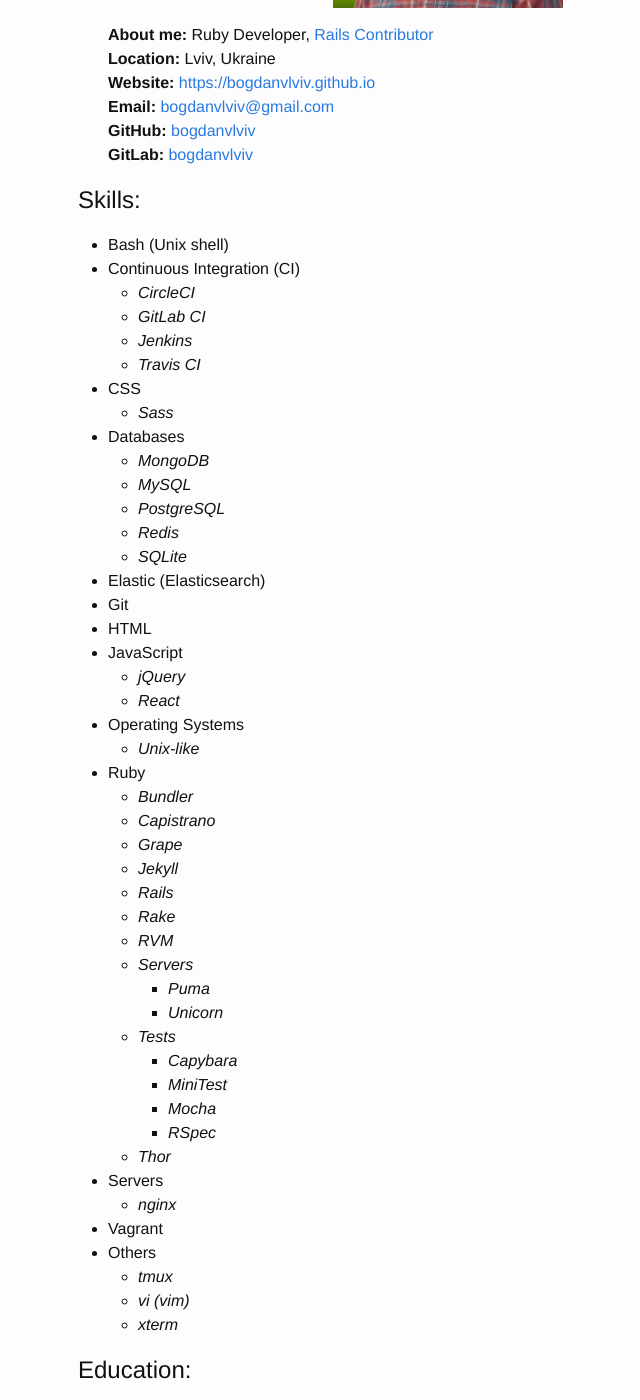
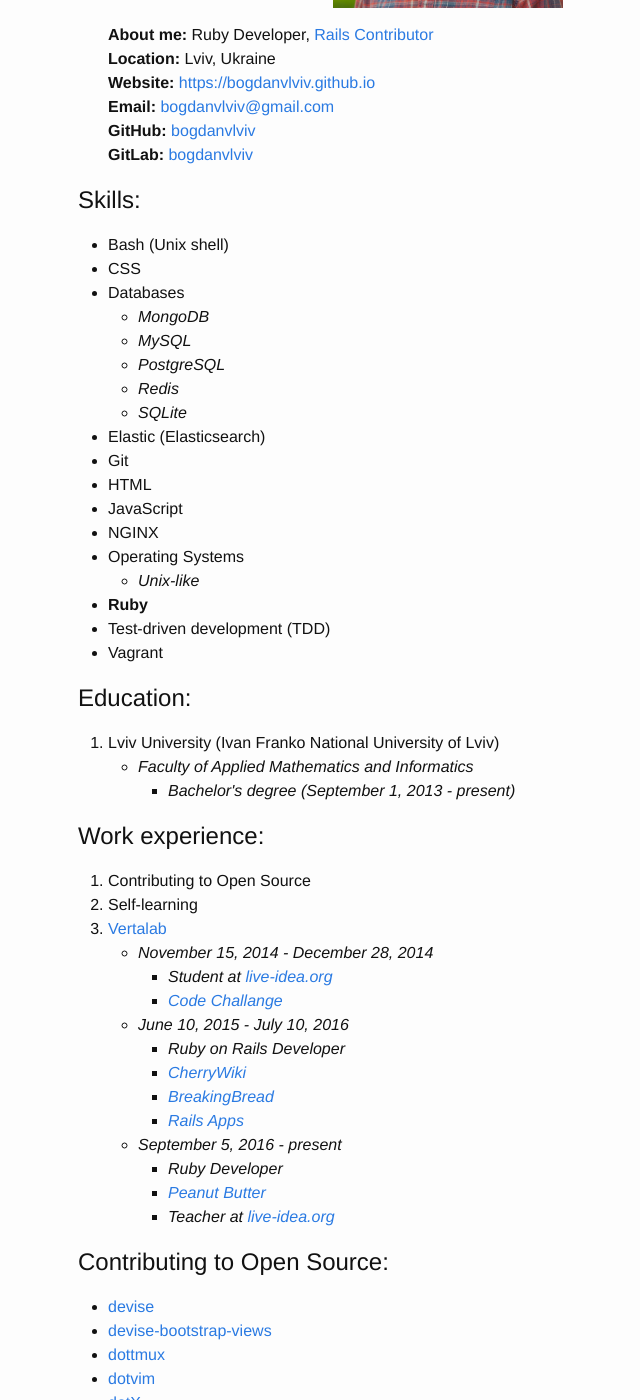
Before and after one commit to crowdpro3/bogdanvlviv.github.io, a Jekyll site: the page built from resume.html, in a window 1280 px wide and 1400 px high, scrolled down 377 px. Shown: the whole window, without its empty margins (192-832 px from the left). Built offline with Jekyll 4.4.1, drawn with Linux system fonts in a browser that asks for light colours; some of the changed text lies outside the part shown.

Commit message:
Clean up resume

```diff
--- a/resume.html
+++ b/resume.html
@@ -38,21 +38,7 @@
   <h2 class="title">Skills:</h2>
   <ul class="skills-details">
     <li>Bash (Unix shell)</li>
-    <li>
-      Continuous Integration (CI)
-      <ul>
-        <li>CircleCI</li>
-        <li>GitLab CI</li>
-        <li>Jenkins</li>
-        <li>Travis CI</li>
-      </ul>
-    </li>
-    <li>
-      CSS
-      <ul>
-        <li>Sass</li>
-      </ul>
-    </li>
+    <li>CSS</li>
     <li>
       Databases
       <ul>
@@ -66,63 +52,17 @@
     <li>Elastic (Elasticsearch)</li>
     <li>Git</li>
     <li>HTML</li>
-    <li>
-      JavaScript
-      <ul>
-        <li>jQuery</li>
-        <li>React</li>
-      </ul>
-    </li>
+    <li>JavaScript</li>
+    <li>NGINX</li>
     <li>
       Operating Systems
       <ul>
         <li>Unix-like</li>
       </ul>
     </li>
-    <li>
-      Ruby
-      <ul>
-        <li>Bundler</li>
-        <li>Capistrano</li>
-        <li>Grape</li>
-        <li>Jekyll</li>
-        <li>Rails</li>
-        <li>Rake</li>
-        <li>RVM</li>
-        <li>
-          Servers
-          <ul>
-            <li>Puma</li>
-            <li>Unicorn</li>
-          </ul>
-        </li>
-        <li>
-          Tests
-          <ul>
-            <li>Capybara</li>
-            <li>MiniTest</li>
-            <li>Mocha</li>
-            <li>RSpec</li>
-          </ul>
-        </li>
-        <li>Thor</li>
-      </ul>
-    </li>
-    <li>
-      Servers
-      <ul>
-        <li>nginx</li>
-      </ul>
-    </li>
+    <li><b>Ruby</b></li>
+    <li>Test-driven development (TDD)</li>
     <li>Vagrant</li>
-    <li>
-      Others
-      <ul>
-        <li>tmux</li>
-        <li>vi (vim)</li>
-        <li>xterm</li>
-      </ul>
-    </li>
   </ul>
 
   <h2 class="title">Education:</h2>
@@ -144,9 +84,6 @@
 
   <h2 class="title">Work experience:</h2>
   <ol class="work-experience-details">
-    <li>
-      Building own ideas
-    </li>
     <li>
       Contributing to Open Source
     </li>
@@ -204,5 +141,5 @@
     <li><a href="https://github.com/tolk/tolk/commits/master?author=bogdanvlviv" target="_blank">tolk</a></li>
   </ul>
 
-  <span class="resume-meta" title="Updated at"><time itemprop="dateUpdated">April 9, 2017</time></span>
+  <span class="resume-meta" title="Updated at"><time itemprop="dateUpdated">June 16, 2017</time></span>
 </div>
```
